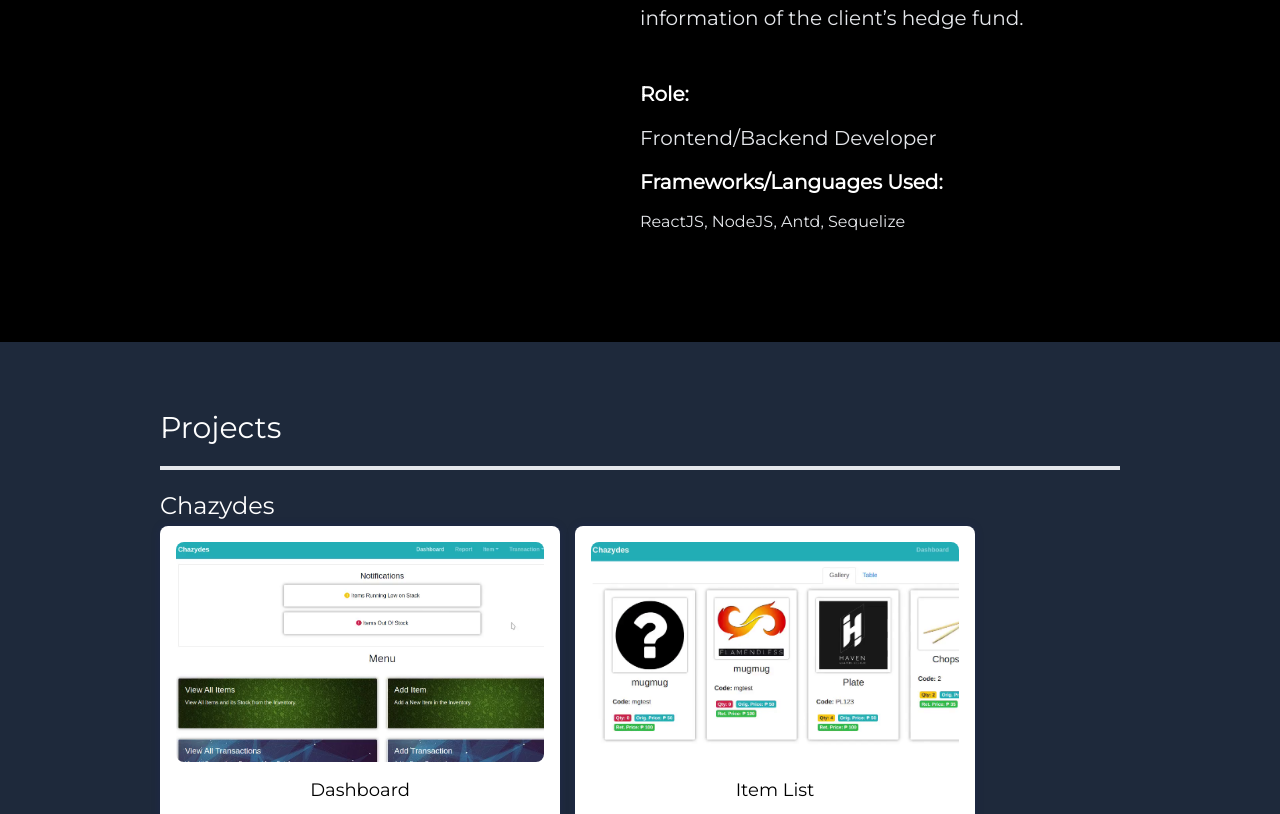
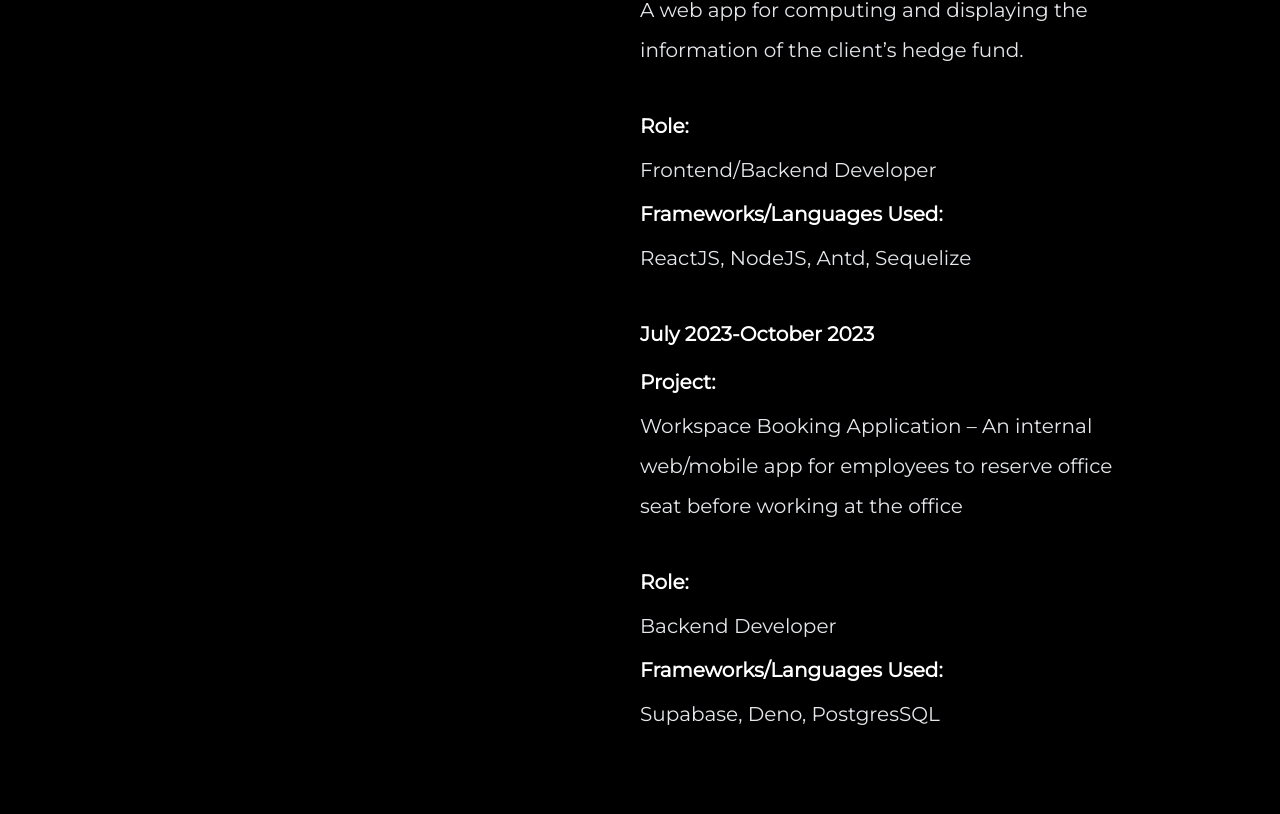
Before and after one commit to wreckingralph06/online-portfolio, a Next.js app: page / in a window 1280 px wide. Shown: the part 1986-2800 px from the top of the page. Built offline with nearby package versions, Linux system fonts and the light colour scheme.

Commit message:
updated Work Experience (added projects and removed present time)

```diff
--- a/pages/sections/WorkExperienceSection.js
+++ b/pages/sections/WorkExperienceSection.js
@@ -21,7 +21,8 @@ function WorkExperienceSection() {
             <p className="py-1 dark:text-white font-bold">
               Stratpoint Technologies Inc.
             </p>
-            <p className="py-1 dark:text-white font-bold">May 2021-Present</p>
+            <br />
+            <p className="py-1 dark:text-white font-bold">May 2021-June 2023</p>
             <p className="py-1 dark:text-white font-bold">Project:</p>
             <p>
               Hedge Fund Solutions Portal Web Application - A web app for
@@ -34,7 +35,23 @@ function WorkExperienceSection() {
             <p className="py-1 dark:text-white font-bold">
               Frameworks/Languages Used:
             </p>
-            ReactJS, NodeJS, Antd, Sequelize
+            <p>ReactJS, NodeJS, Antd, Sequelize</p>
+            <br />
+            <p className="py-1 dark:text-white font-bold">
+              July 2023-October 2023
+            </p>
+            <p className="py-1 dark:text-white font-bold">Project:</p>
+            <p>
+              Workspace Booking Application – An internal web/mobile app for
+              employees to reserve office seat before working at the office
+            </p>
+            <br />
+            <p className="py-1 dark:text-white font-bold">Role:</p>
+            <p>Backend Developer</p>
+            <p className="py-1 dark:text-white font-bold">
+              Frameworks/Languages Used:
+            </p>
+            <p>Supabase, Deno, PostgresSQL</p>
           </div>
         </div>
       </div>
```
